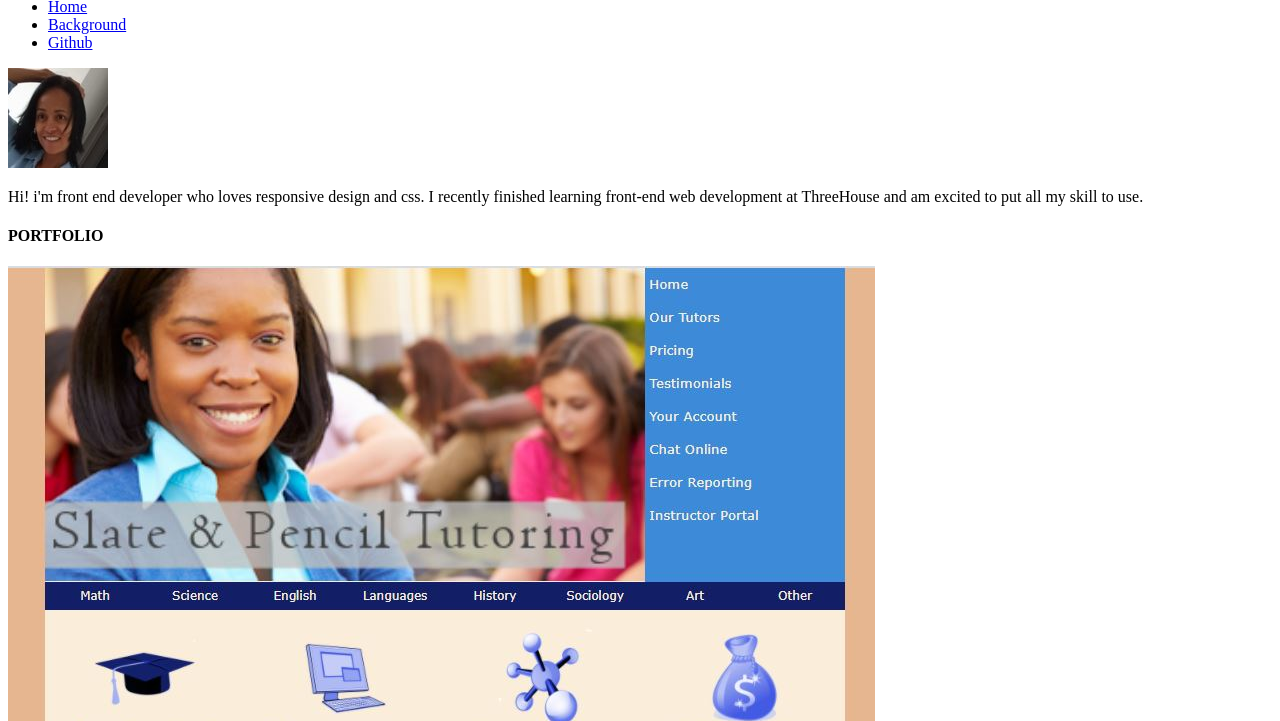
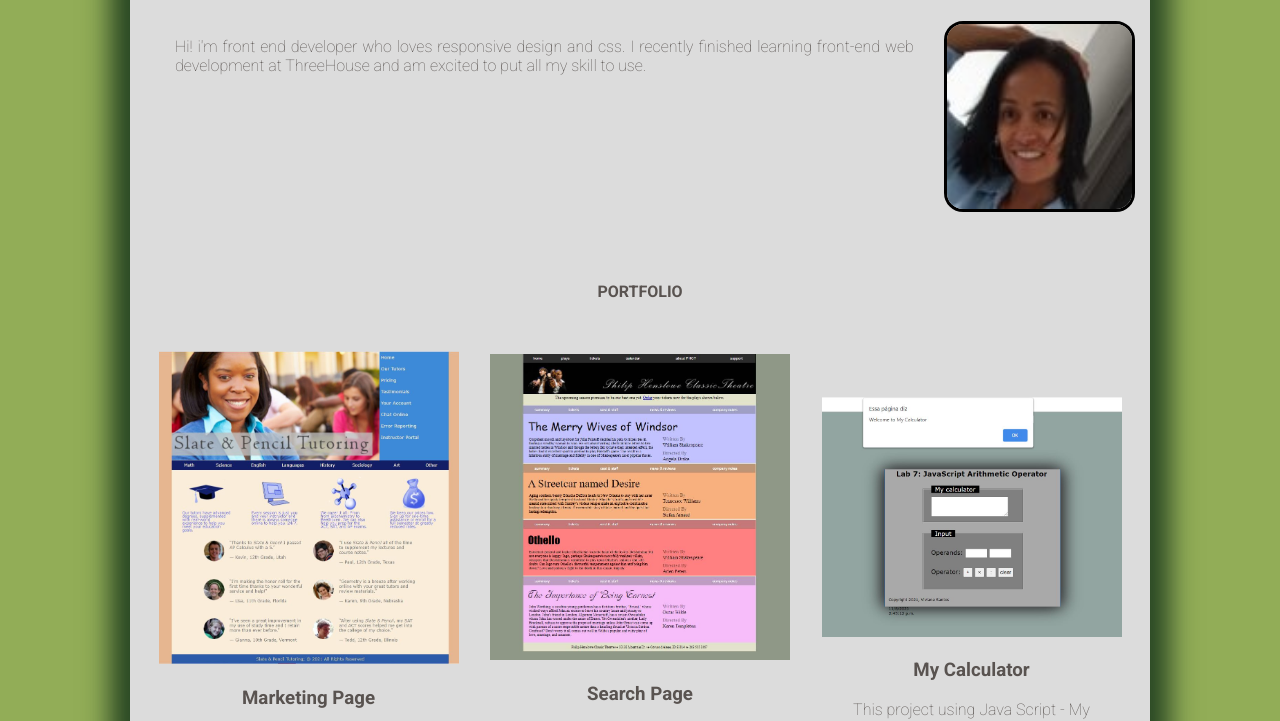
Before and after one commit to ViviSantos/vivianesantos.github.io, a plain HTML site: page index.html in a window 1280 px wide. Shown: the part 87-808 px from the top of the page. Drawn offline with Linux system fonts and the light colour scheme.

Commit message:
Update index.html

```diff
--- a/index.html
+++ b/index.html
@@ -4,7 +4,7 @@
     <meta charset="UTF-8">
     <meta http-equiv="X-UA-Compatible" content="IE=edge">
     <meta name="viewport" content="width=device-width, initial-scale=1.0">
-    <link rel="stylesheet" href="/css/styles.css">
+    <link rel="stylesheet" href="/css/style.css">
     <link rel="preconnect" href="https://fonts.gstatic.com">
     <link
         href="https://fonts.googleapis.com/css2?family=Roboto:ital,wght@0,100;0,300;0,400;0,500;0,700;0,900;1,100;1,300;1,400;1,500;1,700;1,900&display=swap"
```
